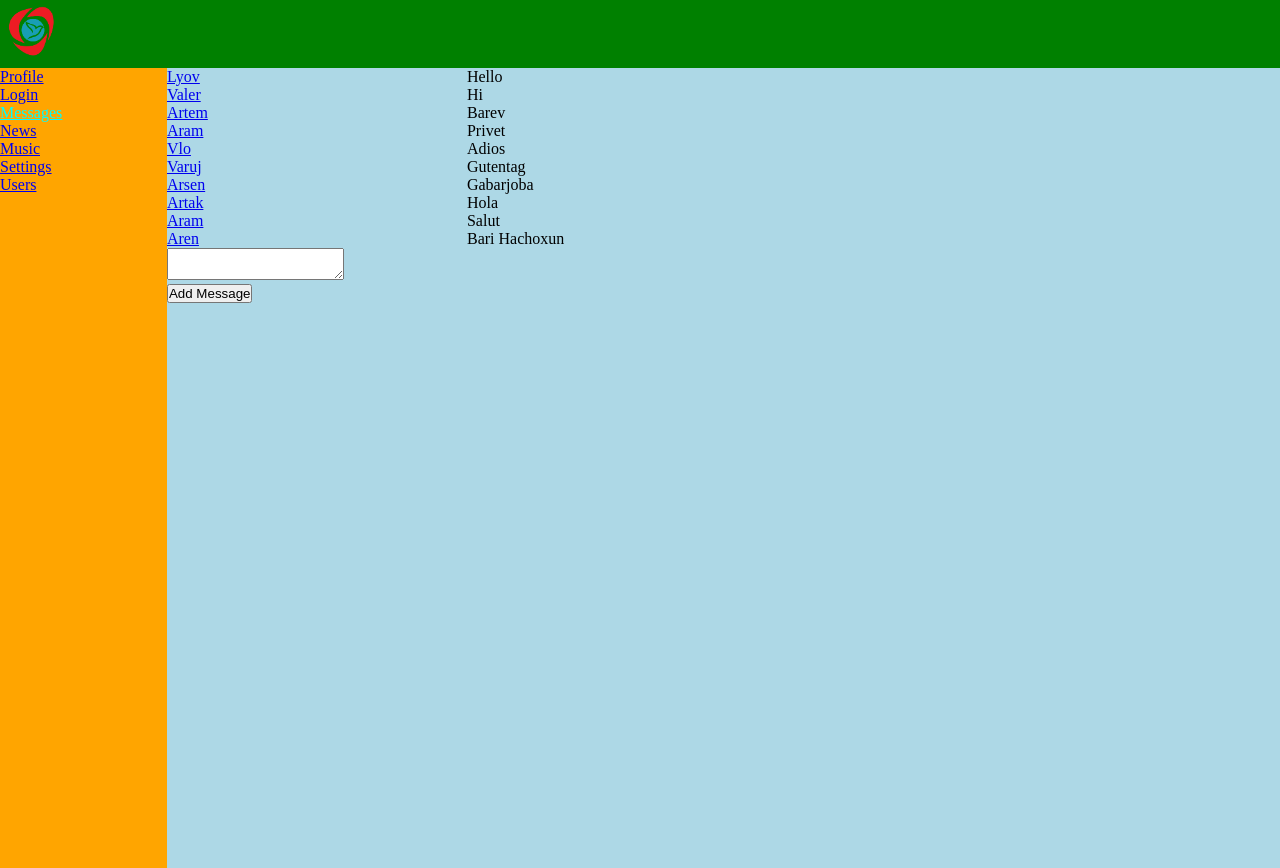
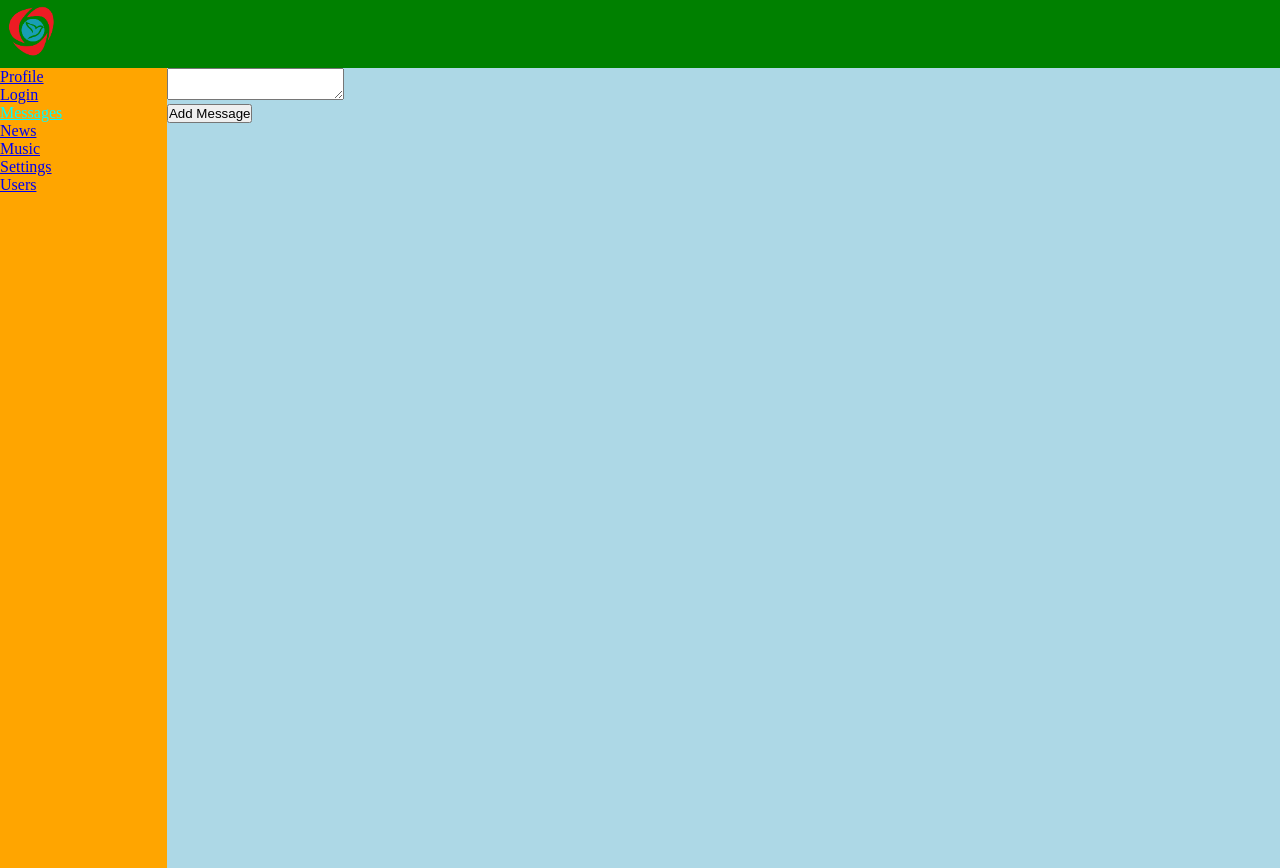
Before and after one commit to albertshkhyan/group-6-social-network, a React (Create React App) app: page /dialogs in a window 1280 px wide. Built offline with nearby package versions, Linux system fonts and the light colour scheme.

Commit message:
learn Context API, have error  fix...

```diff
--- a/src/App.js
+++ b/src/App.js
@@ -35,17 +35,17 @@ function App(props) {
           <Switch>
             <Route exact path="/profile" render={() => (
               <Profile
-                name="Profile page"
-                dispatch={props.store.dispatch}
-                posts={props.store.getState().profileReducer.posts}
-                newPostText={props.store.getState().profileReducer.newPostText}
+                // name="Profile page"
+                // dispatch={props.store.dispatch}
+                // posts={props.store.getState().profileReducer.posts}
+                // newPostText={props.store.getState().profileReducer.newPostText}
               />
             )} />
             <Route path="/login" component={Login} />
             <Route exact path="/dialogs" render={() =>
               <Dialogs
-                dialogs={props.store.getState().dialogsReducer.dialogs}
-                messages={props.store.getState().dialogsReducer.messages}
+                // dialogs={props.store.getState().dialogsReducer.dialogs}
+                // messages={props.store.getState().dialogsReducer.messages}
               />
             } />
             <Route path="/dialogs/123" component={() => <h2>dialogs123</h2>} />
--- a/src/common/components/containers/Dialogs/Dialogs.js
+++ b/src/common/components/containers/Dialogs/Dialogs.js
@@ -10,18 +10,18 @@ import s from "./style.module.css";
 function Dialogs(props) {
 
 
-    const dialogsArrayComp = props.dialogs.map(item => <DialogsItem key={item.id} name={item.name} id={item.id}/>)
-    const messagesArrayComp = props.messages.map(item => <Message key={item.id} message={item.message} id={item.id}/>)
+    // const dialogsArrayComp = props.dialogs.map(item => <DialogsItem key={item.id} name={item.name} id={item.id}/>)
+    // const messagesArrayComp = props.messages.map(item => <Message key={item.id} message={item.message} id={item.id}/>)
     return (
         <div className="Dialogs">
 
           <div className = "flexible">
                 <div className= {s.dialogContainer}>
-                   {dialogsArrayComp}
+                   {/* {dialogsArrayComp} */}
                 </div>
 
                 <div className= {s.messagesContainer}>
-                    {messagesArrayComp}
+                    {/* {messagesArrayComp} */}
                 </div>
             </div>
             <div>
--- a/src/common/components/containers/Profile/Profile.jsx
+++ b/src/common/components/containers/Profile/Profile.jsx
@@ -14,9 +14,9 @@ function Profile(props) {
     <div className="Profile">
       <ProfileInfo />
       <MyPostsContainer
-        newPostText={props.newPostText}
-        posts={props.posts}
-        dispatch = {props.dispatch}
+        // newPostText={props.newPostText}
+        // posts={props.posts}
+        // dispatch = {props.dispatch}
         />
     </div>
   );
--- a/src/common/components/sections/MyPosts/MyPostContainer.jsx
+++ b/src/common/components/sections/MyPosts/MyPostContainer.jsx
@@ -2,6 +2,9 @@ import React from "react";
 
 import { updateNewPostCreator, addPostCreator } from "../../../../redux/profileReducer";
 import MyPosts from './MyPosts';
+import MyConext from '../../../../myContext';
+console.log('MyConext', MyConext);
+
 
 //container comp - shpvuma redux-i het (orinak dipsatch a anum)
 const MyPostsContainer = (props) => {
@@ -13,12 +16,19 @@ const MyPostsContainer = (props) => {
     };
 
   return (
+    <MyConext.Consumer>
+      {(store) => {
+        debugger
+               return (
                  <MyPosts
                newPostText={props.newPostText}
                posts={props.posts}
                addPost = {addPost}
                updateNewPostText={updateNewPostText}
                />
+               )
+        }}
+      </MyConext.Consumer>
   );
 };
 export default MyPostsContainer;
--- a/src/common/components/sections/MyPosts/MyPosts.jsx
+++ b/src/common/components/sections/MyPosts/MyPosts.jsx
@@ -4,9 +4,9 @@ import Post from "./Post";
 import s from "./style.module.css";
 
 const MyPosts = (props) => {
-  const postArrayComp = props.posts.map((item) => (
-    <Post key={item.id} post={item.post} id={item.id} />
-  ));
+  // const postArrayComp = props.posts.map((item) => (
+  //   <Post key={item.id} post={item.post} id={item.id} />
+  // ));
 
   const updateNewPostText = (event) => {
     let text = event.target.value;
@@ -26,7 +26,7 @@ const MyPosts = (props) => {
         <button onClick={addPost}>Add post</button>
       </div>
 
-      <div className={s.postsContainer}>{postArrayComp}</div>
+      {/* <div className={s.postsContainer}>{postArrayComp}</div> */}
     </div>
   );
 };
--- a/src/index.js
+++ b/src/index.js
@@ -10,6 +10,10 @@ import state from "./redux/state";
 import { createStore, combineReducers } from "redux";
 import profileReducer from './redux/profileReducer';
 import dialogsReducer from './redux/dialogsReducer';
+import MyConext from "./myContext";
+console.log('MyConext', MyConext);
+
+
 
 window.state = state;
 
@@ -19,17 +23,17 @@ const combindRedc = combineReducers({
 });
 
 const store = createStore(combindRedc);
-console.log('store.getState()', store.getState());
+
 
 export function reRenderEntireTree(store) {
+  debugger
   ReactDOM.render(
     <BrowserRouter>
-      {/* <App
-        state={state}
-        dispatch={store.dispatch}
-      /> */}
-        <App store={store} />
-    </BrowserRouter>,
+      <MyConext.Provider store={store}>
+        <App />
+      </MyConext.Provider>
+    </BrowserRouter>
+    ,
     document.getElementById('root')
   );
 }
--- /dev/null
+++ b/src/myContext.js
@@ -0,0 +1,3 @@
+import {createContext} from 'react'
+
+export default createContext(null);
```
Lines whose indentation alone changed are shown as unchanged.
